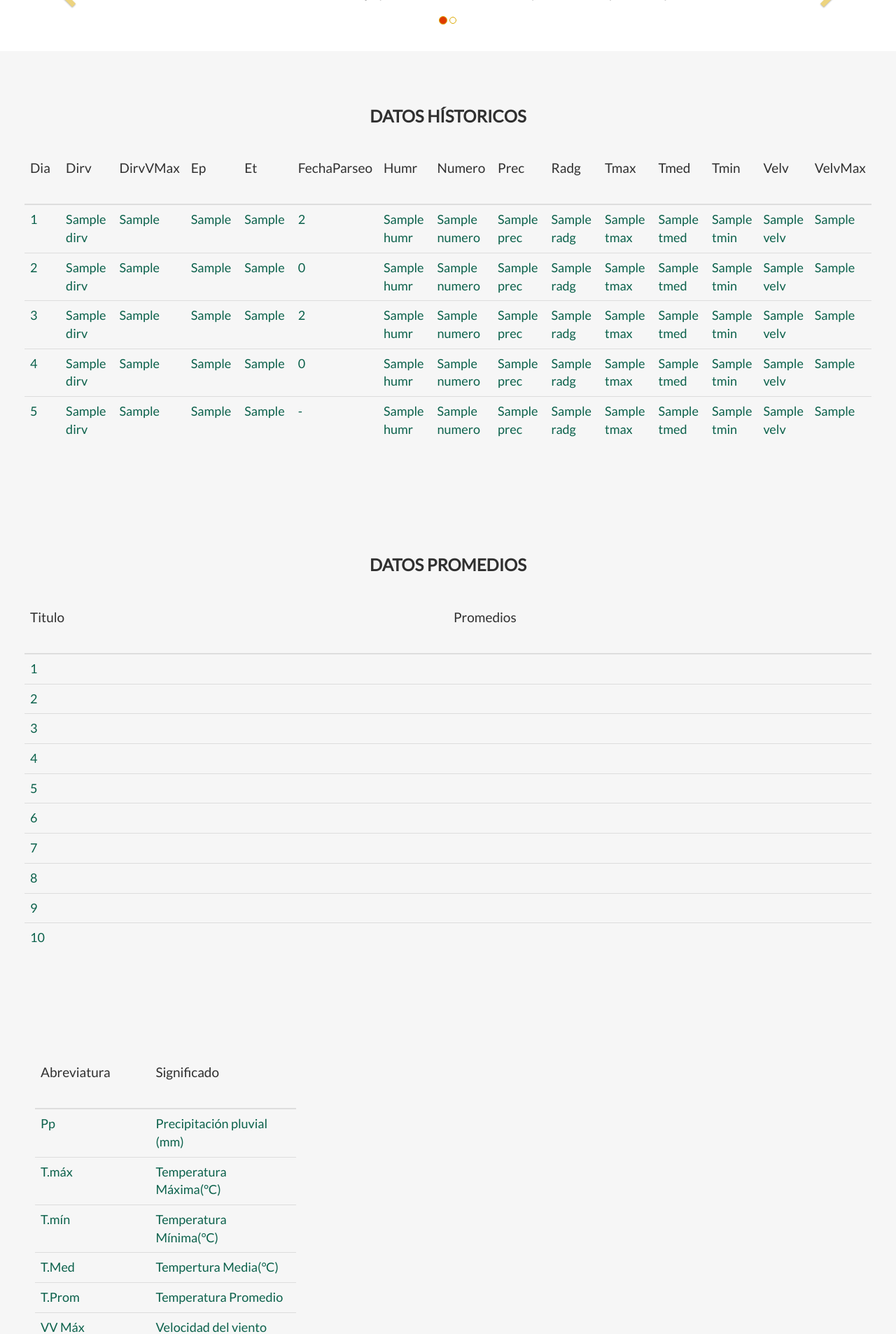
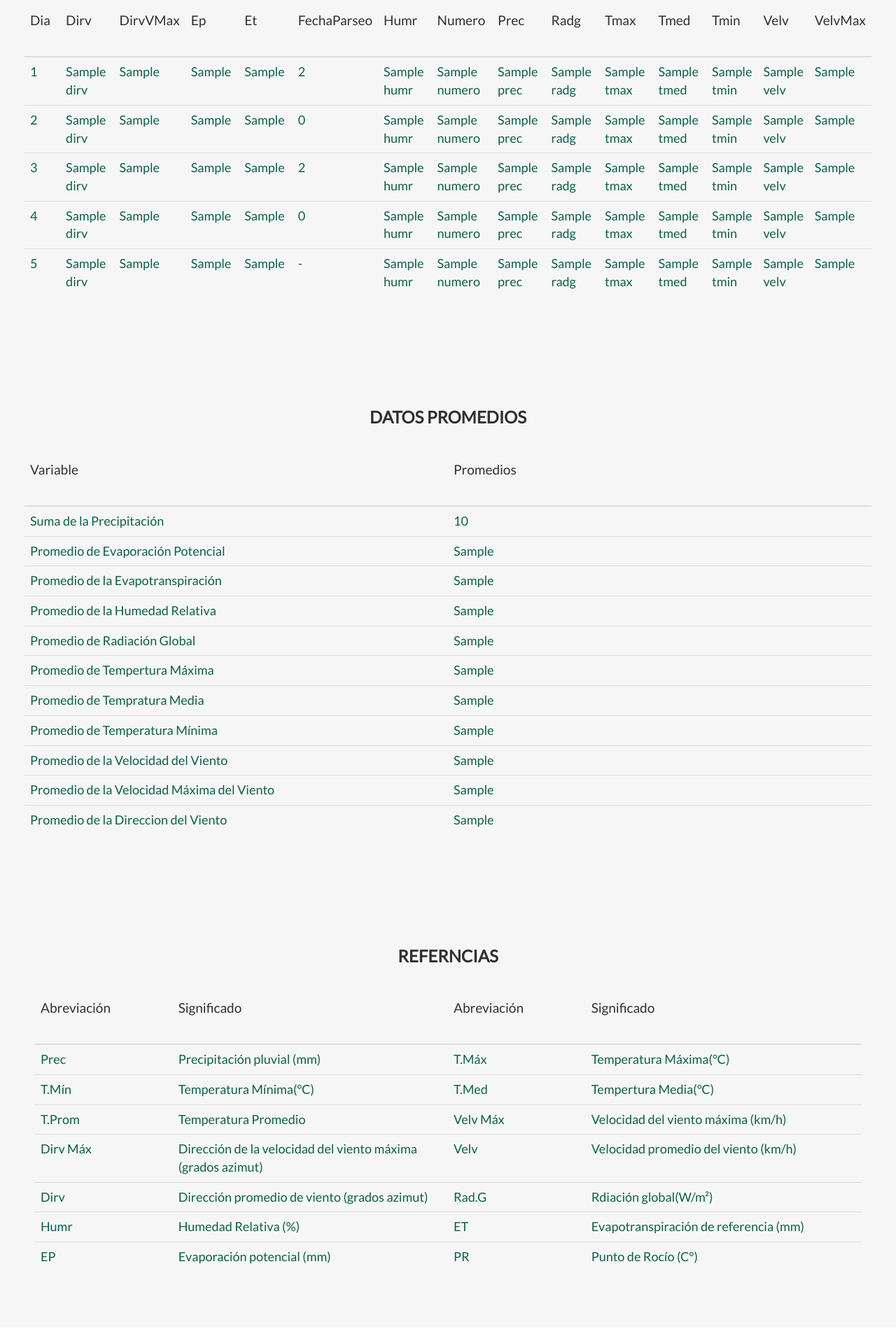
Before and after one commit to jorgemauricio/proyecto_utna_2018, a Flask app: template templates/pagina2.html in a window 1280 px wide. Shown: the part 1895-3801 px from the top of the page at 70% size. Run offline with Flask 2, Linux system fonts and the light colour scheme; the template is opened without the code that fills it: most values are stand-ins (such as "Sample title", 1, 10 or a date in 2020); some libraries are stand-ins or nearby versions.

Commit message:
Avance de lo de Lucre y modificaciones en las tablas 15/06/2018

```diff
--- a/application.py
+++ b/application.py
@@ -53,16 +53,20 @@ def estacion(fir,esta,estacion,numes):
     T =F * 1.8000 + 32.00
     #IC el índice de calor
     IC=  -42.379 + 2.04901523*T + 10.14333127*RH - .22475541*T*RH - .00683783*T*T - .05481717*RH*RH + .00122874*T*T*RH + .00085282*T*RH*RH - .00000199*T*T*RH*RH
+    IC=("{0:.3f}".format(IC))
     #Pr significa el punto de rocío
     Pr=((RH/100)**(1/8)) *(112+0.9*F)+0.1*F-112
+    Pr=("{0:.3f}".format(Pr))
     #fecha obtenida desde python y no desde la computadora, en dia, mes y año, el año es Y por 2018
     fecha=time.strftime("%d/%m/%Y")
     print("temperatura: {}  hum= {} punto de rocio  {}".format(F,RH,Pr))
     fech1=funcionfecha()
-    #se almacena el frame enviado desde el metodo de la segunda consulta, y se envian los datos de la primera
+#se almacena el frame enviado desde el metodo de la segunda consulta, y se envian los datos de la primera
 
-    c=funconsulta(esta,numes,fech1,fecha)
-    return render_template('pagina2.html',da2=d,c=IC,pr=Pr,f=fecha,f2=fech1,consH=c)
+    c,suma,promEp,promEt,promHumr,promRadg,promTmax,promTmed,promTmin,promVelv,promVelvMax,promedioDias=funconsulta(esta,numes,fech1,fecha)
+    #
+    return render_template('pagina2.html',da2=d,c=IC,pr=Pr,f=fecha,f2=fech1,consH=c,sum=suma,pEp=promEp,pEt=promEt,pHumr=promHumr,pRadg=promRadg,pTmax=promTmax,pTmed=promTmed,pTmin=promTmin,pVelv=promVelv,pVelvMax=promVelvMax,pd=promedioDias)
+    #
 #funcion de la segunda consulta, realizada en otra función para no afectar a la primer consulta
 def funconsulta(esta,numes,fech1,fecha):
     print("estacion:  {} numero  {} fecha1 {}  fecha 2 {}".format(esta,numes,fech1,fecha))
@@ -73,7 +77,90 @@ def funconsulta(esta,numes,fech1,fecha):
         source=response.read()
     data=json.loads(source)
     df = pd.DataFrame(data['estaciones'])
-    return df
+    sumaPrec=sum(df['Prec'])
+    promEp=df['Ep'].mean()
+    promEt=df['Et'].mean()
+    promHumr=df['Humr'].mean()
+    promRadg=df['Radg'].mean()
+    promRadg=("{0:.3f}".format(promRadg))
+    promTmax=df['Tmax'].mean()
+    promTmed=df['Tmed'].mean()
+    promTmin=df['Tmin'].mean()
+    promVelv=df['Velv'].mean()
+    promVelv=("{0:.3f}".format(promVelv))
+    promVelvMax=df['VelvMax'].mean()
+
+    #asignacion de v y u por cada uno de los dias
+    #despues asignacion de la direccion de cada dia
+    v1=df['Velv'][0]
+    d1=df['Dirv'][0]
+    v2=df['Velv'][1]
+    d2=df['Dirv'][1]
+    v3=df['Velv'][2]
+    d3=df['Dirv'][2]
+    v4=df['Velv'][3]
+    d4=df['Dirv'][3]
+    v5=df['Velv'][4]
+    d5=df['Dirv'][4]
+    d1V=ComponentV(v1,d1)
+    d1U=ComponentU(v1,d1)
+    pdia1=DiaDir(d1V,d1U)
+
+    d2V=ComponentV(v2,d2)
+    d2U=ComponentU(v2,d2)
+    pdia2=DiaDir(d2V,d2U)
+
+    d3V=ComponentV(v3,d3)
+    d3U=ComponentU(v3,d3)
+    pdia3=DiaDir(d3V,d3U)
+
+    d4V=ComponentV(v4,d4)
+    d4U=ComponentU(v4,d4)
+    pdia4=DiaDir(d4V,d4U)
+
+    d5V=ComponentV(v5,d5)
+    d5U=ComponentU(v5,d5)
+    pdia5=DiaDir(d5V,d5U)
+
+    promedioDias= (pdia1+pdia2+pdia3+pdia4+pdia5)/5
+    promedioDias=("{0:.3f}".format(promedioDias))
+    print("promedio de los dias {}".format(promedioDias))
+
+
+    return df,sumaPrec,promEp,promEt,promHumr,promRadg,promTmax,promTmed,promTmin,promVelv,promVelvMax,promedioDias
+#descompocision de la dirección del viento y la velocidad para poder promediar
+    #componente V para el promedio de la dirección del viento
+def ComponentV(velv, dirv):
+        v = velv * math.cos(dirv * math.pi / 180)
+        print("variblae v: {}".format(v))
+        return v
+ #componente U para el promedio de la dirección del viento
+def ComponentU(velv, dirv):
+    u = velv * math.sin(dirv * math.pi / 180)
+    print("variblae u: {}".format(u))
+    return u
+
+def DiaDir(v,u):
+    zRadians = math.atan(u / v) #en radianes  #atan=acotangente
+    zDegrees = zRadians * (180.0 / math.pi) #en decimales
+
+    if (u == 0 and v > 0):
+        zDegrees = 180.0
+    if (u == 0 and v < 0):
+        zDegrees = 360.0
+    if (u > 0 and v == 0):
+        zDegrees = 270.0
+    if (u < 0 and v == 0):
+        zDegrees = 90.0
+    if (v > 0):
+        zDegrees = zDegrees + 180
+    if (u > 0 and v < 0):
+        zDegrees = zDegrees + 360
+    #if (u < 0 and v < 0)
+
+    z = zDegrees
+    print("dia dirección del viento {}".format(z))
+    return z
 
 def funcion(dia,mes,año,r):
     if mes==1:
--- a/templates/pagina2.html
+++ b/templates/pagina2.html
@@ -208,8 +208,8 @@
       <ul class="nav navbar-nav navbar-right">
         <li><a href="#about">ÚLTIMO DATO</a></li>
         <li><a href="#historicos">HÍSTORICOS</a></li>
-        <li><a href="#portfolio">PORTAFOLIO</a></li>
         <li><a href="#promedios">PROMEDIOS</a></li>
+        <li><a href="#referencias">REFERNCIAS</a></li>
         <li><a href= " {{ url_for ( 'datos' ) }} ">INICIO</a></li>
       </ul>
     </div>
@@ -221,6 +221,7 @@
   <p>Laboratorio Nacional de Modelaje y Sensores Remotos</p>
   <form>
     <div class="input-group">
+
     </div>
   </form>
 </div>
@@ -289,7 +290,7 @@
               <td><font size="4" color="0B614B">{{da2['estaciones'][0]['Eto']}}</font></td>
             </tr>
             <tr>
-              <td><font size="4" color="0B614B">Índice de calor</font></td>
+              <td><font size="4" color="0B614B">Índice de Calor</font></td>
               <td><font size="4" color="0B614B">{{c}}</font></td>
             </tr>
             <tr>
@@ -300,22 +301,13 @@
             </tbody>
             </table>
           </div>
-
-
-
-
-      <br>
-      <p></p>
-      <br>
     </div>
   </div>
 </div>
 
 
 <!-- Container (Services Section) -->
-<div id="services" class="container-fluid text-center">
-  <br>
-</div>
+
 
 <!-- Container (Portfolio Section) -->
   <div id="myCarousel" class="carousel slide text-center" data-ride="carousel">
@@ -462,12 +454,9 @@
                   <td><font size="4" color="0B614B">{{consH['Velv'][4]}}</font></td>
                   <td><font size="4" color="0B614B">{{consH['VelvMax'][4]}}</font></td>
                 </tr>
-
-
               </tbody>
             </table>
           </div>
-
   </div>
 </div>
 
@@ -483,59 +472,61 @@
             <table class="table table-hover">
               <thead>
                 <tr>
-                  <th class="col-sm-4"><h4> Titulo</h4></th>
+                  <th class="col-sm-4"><h4> Variable</h4></th>
                   <th class="col-sm-4"><h4> Promedios</h4></th>
 
                 </tr>
               </thead>
               <tbody>
                 <tr>
-                  <td ><font size="4" color="0B614B">1</font></td>
-                  <td><font size="4" color="0B614B"></font></td>
+                  <td ><font size="4" color="0B614B">Suma de la Precipitación</font></td>
+                  <td><font size="4" color="0B614B">{{sum}}</font></td>
                 </tr>
                 <tr>
-                  <td ><font size="4" color="0B614B">2</font></td>
-                  <td><font size="4" color="0B614B"></font></td>
+                  <td ><font size="4" color="0B614B">Promedio de Evaporación Potencial</font></td>
+                  <td><font size="4" color="0B614B">{{pEp}}</font></td>
 
                 </tr>
                 <tr>
-                  <td ><font size="4" color="0B614B">3</font></td>
-                  <td><font size="4" color="0B614B"></font></td>
+                  <td ><font size="4" color="0B614B">Promedio de la Evapotranspiración</font></td>
+                  <td><font size="4" color="0B614B">{{pEt}}</font></td>
 
                 </tr>
                 <tr>
-                  <td ><font size="4" color="0B614B">4</font></td>
-                  <td><font size="4" color="0B614B"></font></td>
+                  <td ><font size="4" color="0B614B">Promedio de la Humedad Relativa</font></td>
+                  <td><font size="4" color="0B614B">{{pHumr}}</font></td>
 
                 </tr>
                 <tr>
-                  <td ><font size="4" color="0B614B">5</font></td>
-                  <td><font size="4" color="0B614B"></font></td>
+                  <td ><font size="4" color="0B614B">Promedio de Radiación Global</font></td>
+                  <td><font size="4" color="0B614B">{{pRadg}}</font></td>
 
                 </tr>
                 <tr>
-                  <td ><font size="4" color="0B614B">6</font></td>
-                  <td><font size="4" color="0B614B"></font></td>
+                  <td ><font size="4" color="0B614B">Promedio de Tempertura Máxima</font></td>
+                  <td><font size="4" color="0B614B">{{pTmax}}</font></td>
 
                 </tr>
                 <tr>
-                  <td ><font size="4" color="0B614B">7</font></td>
-                  <td><font size="4" color="0B614B"></font></td>
+                  <td ><font size="4" color="0B614B">Promedio de Tempratura Media</font></td>
+                  <td><font size="4" color="0B614B">{{pTmed}}</font></td>
 
                 </tr>
                 <tr>
-                  <td ><font size="4" color="0B614B">8</font></td>
-                  <td><font size="4" color="0B614B"></font></td>
-
+                  <td ><font size="4" color="0B614B">Promedio de Temperatura Mínima</font></td>
+                  <td><font size="4" color="0B614B">{{pTmin}}</font></td>
                 </tr>
                 <tr>
-                  <td ><font size="4" color="0B614B">9</font></td>
-                  <td><font size="4" color="0B614B"></font></td>
-
+                  <td ><font size="4" color="0B614B">Promedio de la Velocidad del Viento</font></td>
+                  <td><font size="4" color="0B614B">{{pVelv}}</font></td>
                 </tr>
                 <tr>
-                  <td ><font size="4" color="0B614B">10</font></td>
-                  <td><font size="4" color="0B614B"></font></td>
+                  <td ><font size="4" color="0B614B">Promedio de la Velocidad Máxima del Viento</font></td>
+                  <td><font size="4" color="0B614B">{{pVelvMax}}</font></td>
+                </tr>
+                <tr>
+                  <td ><font size="4" color="0B614B">Promedio de la Direccion del Viento</font></td>
+                  <td><font size="4" color="0B614B">{{pd}}</font></td>
 
                 </tr>
 
@@ -549,75 +540,62 @@
 
 <!-- Abreviatura -->
 
-<div class="container-fluid bg-grey" class="container">
+<div id="referencias" class="container-fluid bg-grey" class="container">
+    <h2 class="text-center">REFERNCIAS</h2>
   <div class="row">
-    <div class="col-sm-4">
-
-
+    <div class="col-sm-12">
       <div class="table-responsive">
       <table class="table table-hover">
         <thead>
         <tr>
-            <th class="col-sm-4"><h4> Abreviatura</h4></th>
+            <th class="col-sm-2"><h4> Abreviación</h4></th>
+            <th class="col-sm-4"><h4> Significado</h4></th>
+            <th class="col-sm-2"><h4> Abreviación</h4></th>
             <th class="col-sm-4"><h4> Significado</h4></th>
         </tr>
       </thead>
       <tbody>
       <tr>
-        <td ><font size="4" color="0B614B">Pp</font></td>
+        <td ><font size="4" color="0B614B">Prec</font></td>
         <td><font size="4" color="0B614B">Precipitación pluvial (mm)</font></td>
-      </tr>
-      <tr>
-        <td> <font size="4" color="0B614B">T.máx</font></td>
+        <td> <font size="4" color="0B614B">T.Máx</font></td>
         <td><font size="4" color="0B614B">Temperatura Máxima(°C)</font></td>
       </tr>
       <tr>
-        <td><font size="4" color="0B614B">T.mín</font></td>
+        <td><font size="4" color="0B614B">T.Mín</font></td>
         <td><font size="4" color="0B614B">Temperatura Mínima(°C)</font></td>
-      </tr>
-      <tr>
         <td><font size="4" color="0B614B">T.Med</font></td>
         <td><font size="4" color="0B614B">Tempertura Media(°C) </font></td>
       </tr>
       <tr>
         <td><font size="4" color="0B614B">T.Prom</font></td>
         <td><font size="4" color="0B614B">Temperatura Promedio</font></td>
-      </tr>
-      <tr>
-        <td><font size="4" color="0B614B">VV Máx</font></td>
+        <td><font size="4" color="0B614B">Velv Máx</font></td>
         <td><font size="4" color="0B614B">Velocidad del viento máxima (km/h)</font></td>
       </tr>
       <tr>
-        <td><font size="4" color="0B614B">DVV Máx</font></td>
+        <td><font size="4" color="0B614B">Dirv Máx</font></td>
         <td><font size="4" color="0B614B">Dirección de la velocidad del viento máxima (grados azimut)</font></td>
-      </tr>
-      <tr>
-        <td><font size="4" color="0B614B">VV</font></td>
+        <td><font size="4" color="0B614B">Velv</font></td>
         <td><font size="4" color="0B614B">Velocidad promedio del viento (km/h)</font></td>
       </tr>
       <tr>
-        <td><font size="4" color="0B614B">DV</font></td>
+        <td><font size="4" color="0B614B">Dirv</font></td>
         <td><font size="4" color="0B614B">Dirección promedio de viento (grados azimut)</font></td>
-      </tr>
-      <tr>
         <td><font size="4" color="0B614B">Rad.G</font></td>
         <td><font size="4" color="0B614B">Rdiación global(W/m²)</font></td>
       </tr>
       <tr>
-        <td><font size="4" color="0B614B">HR</font></td>
+        <td><font size="4" color="0B614B">Humr</font></td>
         <td><font size="4" color="0B614B">Humedad Relativa (%)</font></td>
-      </tr>
-      <tr>
         <td><font size="4" color="0B614B">ET</font></td>
         <td><font size="4" color="0B614B">Evapotranspiración de referencia (mm)</font></td>
       </tr>
       <tr>
         <td><font size="4" color="0B614B">EP</font></td>
         <td><font size="4" color="0B614B">Evaporación potencial (mm)</font></td>
-      </tr>
-      <tr>
         <td><font size="4" color="0B614B">PR</font></td>
-        <td><font size="4" color="0B614B">Punto de Rocio (C°)</font></td>
+        <td><font size="4" color="0B614B">Punto de Rocío (C°)</font></td>
       </tr>
       </tbody>
       </table>
```
Also changed, not shown: templates/index.html (+3 -9 lines), templates/pagina.html (+5 -17 lines).
